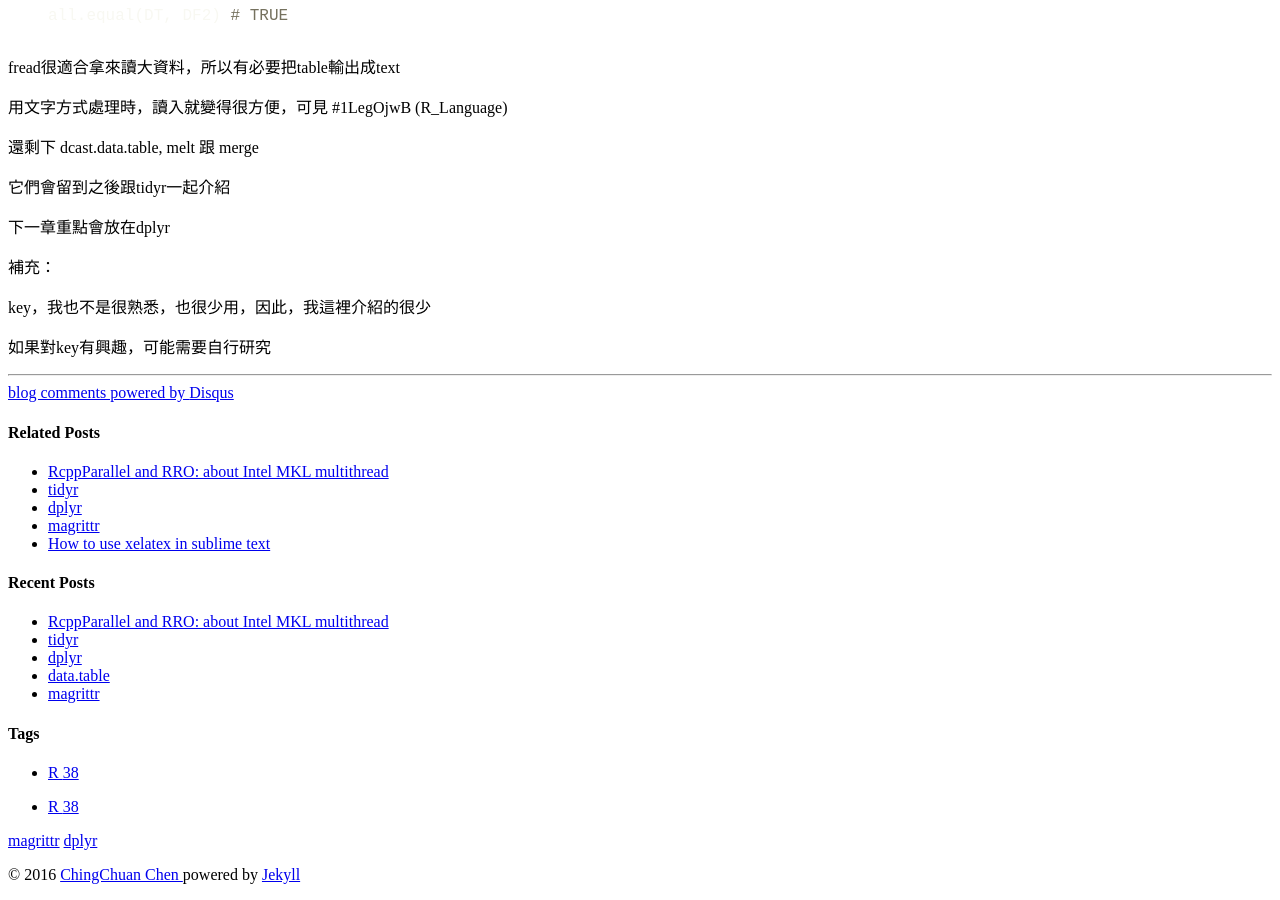
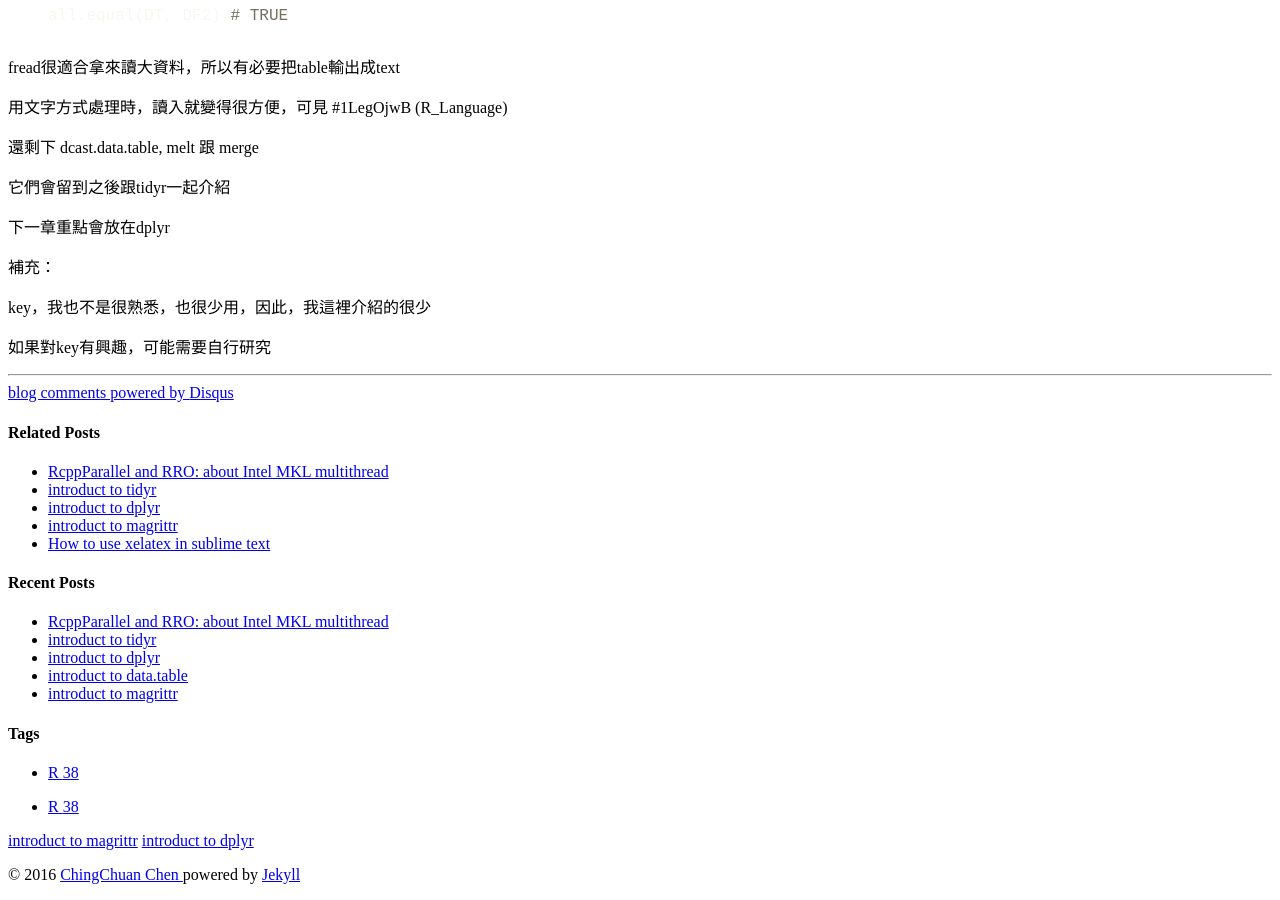
Before and after one commit to chengyucatch/chingchuan-chen.github.com, a Jekyll site: the page built from _posts/2015-07-02-data-table.md, in a window 1280 px wide and 900 px high, scrolled down 6683 px. Built offline with Jekyll 4.4.1, drawn with Linux system fonts in a browser that asks for light colours; nearby versions of some CDN libraries; library files that are not in the unit come from our copies; comment, search, counter and statistics services are not loaded; some of the changed text lies outside the part shown.

Commit message:
update title

```diff
--- a/_posts/2015-07-01-magrittr.md
+++ b/_posts/2015-07-01-magrittr.md
@@ -1,6 +1,6 @@
 ---
 layout: post
-cTitle: magrittr
+cTitle: introduct to magrittr
 title: magrittr
 category: R
 tagline:
--- a/_posts/2015-07-02-data-table.md
+++ b/_posts/2015-07-02-data-table.md
@@ -1,6 +1,6 @@
 ---
 layout: post
-cTitle: data.table
+cTitle: introduct to data.table
 title: data-table
 category: R
 tagline:
--- a/_posts/2015-07-03-dplyr.md
+++ b/_posts/2015-07-03-dplyr.md
@@ -1,6 +1,6 @@
 ---
 layout: post
-cTitle: dplyr
+cTitle: introduct to dplyr
 title: dplyr
 category: R
 tagline:
--- a/_posts/2015-07-04-tidyr.md
+++ b/_posts/2015-07-04-tidyr.md
@@ -1,6 +1,6 @@
 ---
 layout: post
-cTitle: tidyr
+cTitle: introduct to tidyr
 title: tidyr
 category: R
 tagline:
```
